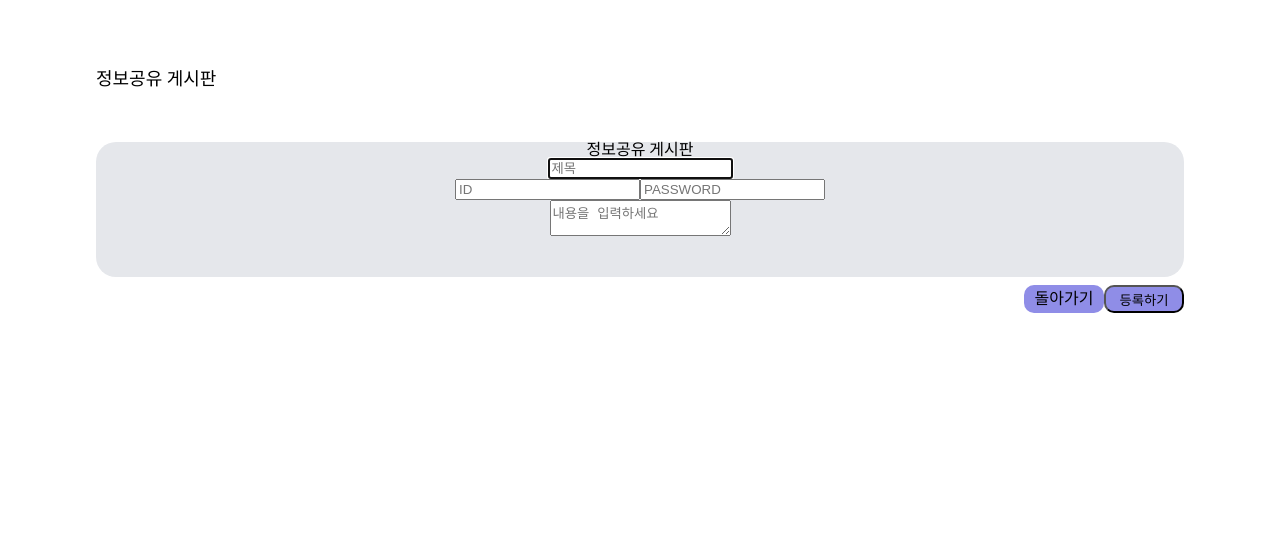
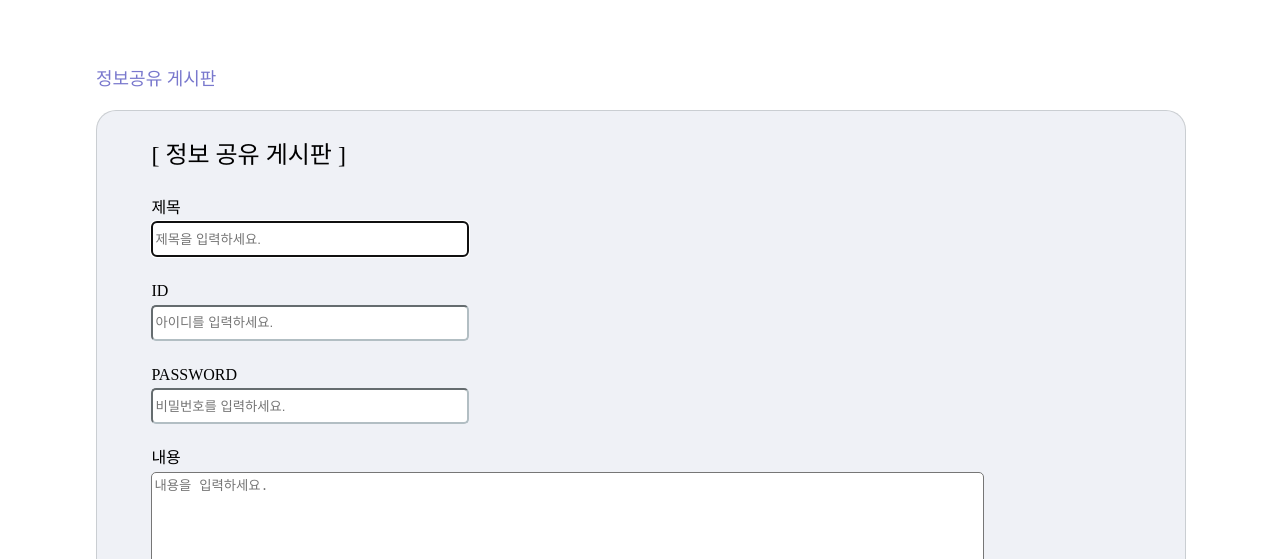
Before and after one commit to Graduate-Ok/Graduation-Okay-, a React (Create React App) app in the folder graduate/: page /Board/EditBoard in a window 1280 px wide. Shown: the part 393-952 px from the top of the page. Built offline with nearby package versions, Linux system fonts and the light colour scheme; a web font is replaced by a local one.

Commit message:
2022.05.26
EditBoard
> ui 수정
> css 파일 : Board.css

```diff
--- a/graduate/src/css/Board.css
+++ b/graduate/src/css/Board.css
@@ -9,6 +9,11 @@
         url('https://cdn.jsdelivr.net/gh/webfontworld/jeju/JejuGothic.ttf') format("truetype");
     font-display: swap;
 }
+
+p{
+    color: #7978cd;
+}
+
 
 .Board{
     display: flex;
@@ -157,38 +162,72 @@
     cursor : pointer;
 }
 
-/*EditBoard*/
+/*---------------EditBoard----------------*/
 
 .Board__writecontainer{
     display: flex;
-    margin-top: 5%;
-    background-color: #E5E7EB;
+    margin-top: 2%;
+    background-color: #eceff5d8;
+    border:solid 1.2px #c5c8ccd8 ;
     width: 100%;
-    height: 70%;
+    height: 90%;
     border-radius: 20px;
     flex-direction: column;
-    align-items: center;
+    align-items: left;
+}
+
+/*정보 공유 게시판*/
+.Board__writecontainer--head{
+    display: flex;
+    font-size:x-large;
+    margin-top: 3%;
+    margin-bottom: 3%;
+    margin-left: 5%;
+}
+
+/*제목, id, pw*/
+.Board__writecontainer--info{
+    display: flex;
+    flex-direction: column;
+    align-items: left;
+    justify-content: left;
+    text-align: left;
+    margin-left: 5%;
+
+}
+
+.Board__writecontainer--detail{
+    display: flex;
+    align-items: left;
+    justify-content: left;
+    margin-top: 0.5%;
+    margin-bottom: 1%;
+    border-radius: 5px;
+}
+
+.Board__writecontainer--content{
+    display: flex;
+    background-color: white;
+    margin-right: 5%;
+    width: 80%;
+    height: 100px;
+    border-radius: 5px;
+    max-height: 200px;
 }
 
 
-.Board__write--title,
-.Board__write--content{
+/*이 부분은 오빠가 만들어놓은거*/
+.Board__writecontainer--title,
+.Board__writecontainer--id,
+.Board__writecontainer--password{
     display: flex;
-    width: 95%;
     background-color: white;
-    border-radius: 15px;
+    border-radius: 5px;
+    width: 30%;
+    height: 30px;
+    border-color: #b2bec3;
 }
 
-.Board__write--title{
-    margin-top: 2%;
-    height: 5%;
-
-}
-
-.Board__write--content{
-    margin-top: 3%;
-    height: 70%;
-}
 
 
 
--- a/graduate/src/pages/EditBoard.jsx
+++ b/graduate/src/pages/EditBoard.jsx
@@ -1,37 +1,46 @@
 import { useNavigate, Link } from 'react-router-dom';
 import React from 'react';
-import {useEffect,useState} from 'react';
+import { useEffect, useState } from 'react';
 import axios from 'axios';
 
 // 글쓰기 페이지
 // localhost:3000/Board/EditBoard
 
-function EditBoard(){
+function EditBoard() {
     let history = useNavigate();
 
     return (
         <>
             <main>
-                <div className = "Board">
-                    <div className = "BoardSize">
-                        <div className = "Board__header">
+                <div className="Board">
+                    <div className="BoardSize">
+                        <div className="Board__header">
                             <p> 정보공유 게시판</p>
                         </div>
 
-                        <form name = "writing" method = "post" action = "/Board">
-                            <div className = "Board__writecontainer">
-                                <label for = "edit" className='Board__writecontainer--head'>정보공유 게시판</label>
-                                <input type = "text"  placeholder= "제목" name = "title" className = "Board__writecontainer--title" autoFocus required ></input>
-                                <div className = "Board__writecontainer--info">
-                                    <input type = "text" placeholder='ID' name = "id" required></input>
-                                    <input type = "password" placeholder='PASSWORD' name = "password" required></input>
+                        <form name="writing" method="post" action="/Board">
+                            <div className="Board__writecontainer">
+                                <label for="edit" className='Board__writecontainer--head'> [ 정보 공유 게시판 ] </label>
+
+                                <div className="Board__writecontainer--info">
+                                    제목  <div className="Board__writecontainer--detail"> <input type="text" placeholder="제목을 입력하세요." name="title" className="Board__writecontainer--title" autoFocus required ></input></div>
+                                    <br/>ID <div className="Board__writecontainer--detail"> <input type="text" placeholder='아이디를 입력하세요.' name="id" className="Board__writecontainer--id" required></input></div>
+                                    <br/> PASSWORD<div className="Board__writecontainer--detail">  <input type="password" placeholder='비밀번호를 입력하세요.' name="password" className="Board__writecontainer--password" required></input></div>
+                                    <br/>
+                                    내용 <div className="Board__writecontainer--detail"><textarea placeholder="내용을 입력하세요." name="content" className="Board__writecontainer--content" required></textarea></div>
                                 </div>
-                                <textarea placeholder="내용을 입력하세요" name = "content" className='Board__writecontainer--content' required></textarea>
+
+
+
                             </div>
-                            <div className = "Board__footer">
-                                <Link to = "/" className = "Board__footer--button">돌아가기</Link>
-                                <button type = "submit" className = "Board__footer--button">등록하기</button>
+
+
+                            <div className="Board__footer">
+                                <Link to="/" className="Board__footer--button">돌아가기</Link>
+                                <button type="submit" className="Board__footer--button">등록하기</button>
                             </div>
+
+
                         </form>
                     </div>
 
--- a/graduate/src/pages/ViewBoard.jsx
+++ b/graduate/src/pages/ViewBoard.jsx
@@ -13,7 +13,7 @@ function ViewBoard() {
 
     useEffect(() => {
         const fetchData = async () => {
-            const response = await axios.get('http://localhost:8080/Board/');
+            const response = await axios.get('http://localhost:8089/Board/');
             setInputData(response.data);
 
         }
@@ -37,18 +37,6 @@ function ViewBoard() {
                             })
                         }
 
-
-                        {/* <div className="Board__info">
-                            <span>작성자 :</span> <span className='BRD_WRITER'>김지윤 </span>
-                            <span>&nbsp;작성일 :</span> <span className='BRD_WT_TIME'>2022.03.21 </span>
-                            <span>&nbsp; 조회수 :</span> <span className='BRD_LOOKUP'> 300 </span>
-                        </div>
-
-                        <div className='Board__viewcontainer'>
-                            <div id="BRD_title"> 제목 </div> <br />
-                            <div id="BRD_content"> 내용 </div>
-                        </div>  */}
-
                         <div className="Board__footer">
                             {/* 수정 부분으로 넘어가도록 */}
                             <Link to="/" className="Board__update--button">수정</Link> &nbsp;
```
